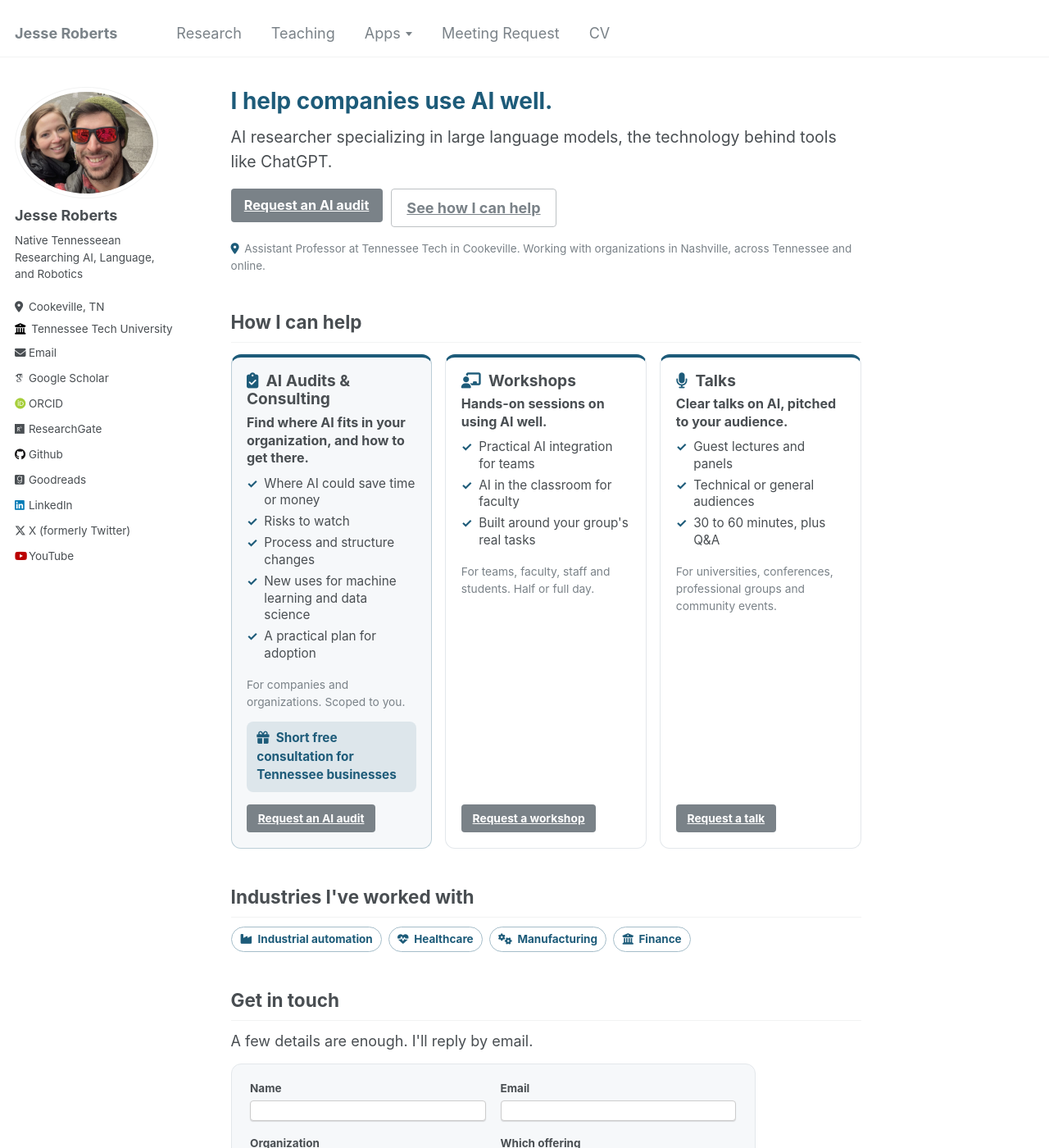
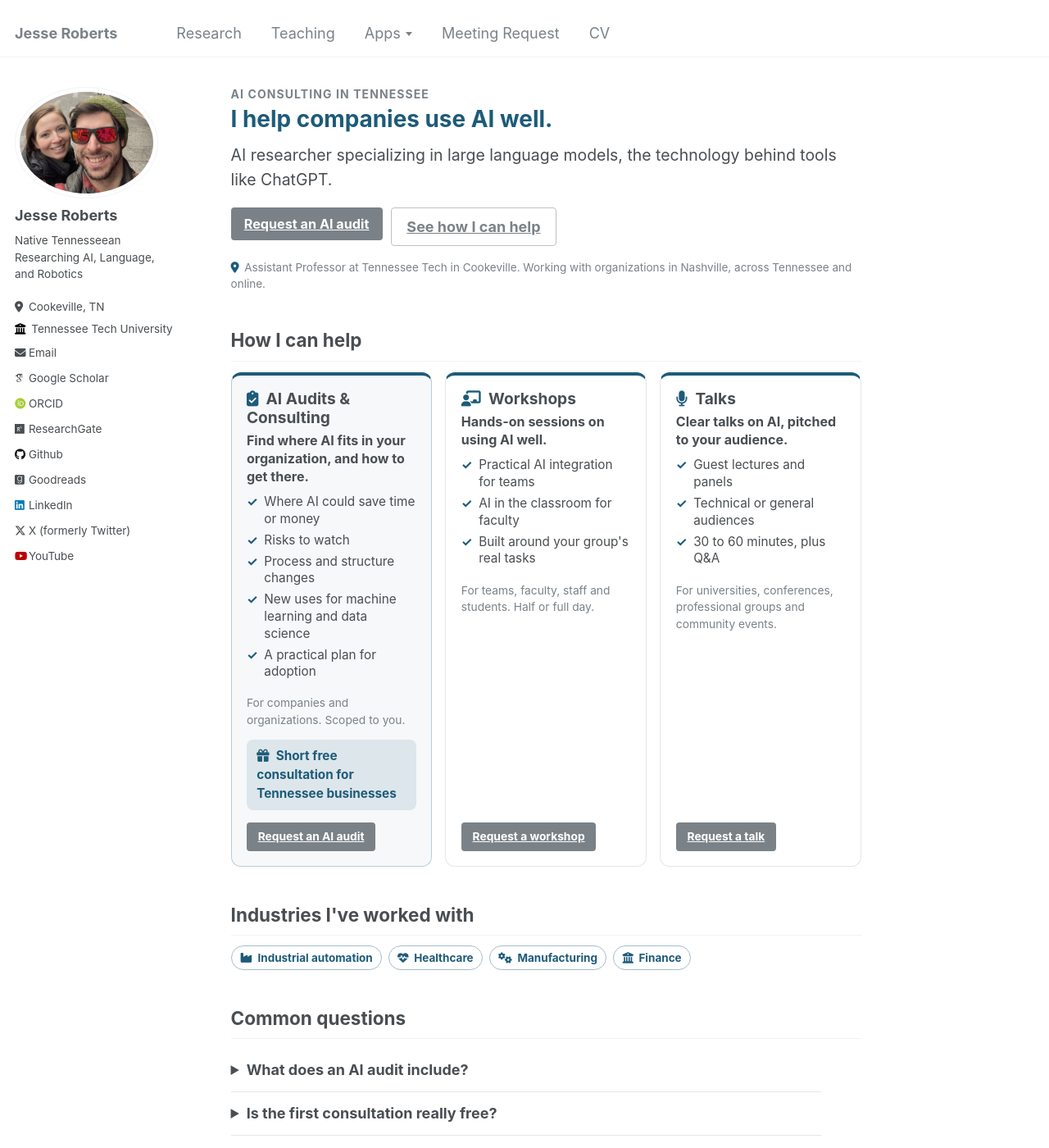
Before and after one commit to JesseTNRoberts/New-site-test, a Jekyll site: the page built from _pages/services.html, in a window 1280 px wide and 1400 px high. Shown: the whole window at 82% size. Built offline with Jekyll 4.4.1, drawn with Linux system fonts in a browser that asks for light colours; some web fonts are replaced; some of the changed text lies outside the part shown.

Commit message:
Services: SEO pass (keyword label, title, FAQ, /ai-consulting/)
- "AI Consulting in Tennessee" label inside the h1, above the headline
- Title leads with the service: "AI Consulting, Workshops and Talks in
  Tennessee - Jesse Roberts"
- Collapsed "Common questions" section with FAQPage structured data
  (answers are drafts from the page's own content, for Jesse to edit)
- Address is now /ai-consulting/, /services/ redirects. Still hidden.

Co-Authored-By: Claude Opus 5.5 <noreply@anthropic.com>
Claude-Session: https://claude.ai/code/session_01BWpusBycuS7rDY9WRWLMsn

```diff
--- a/_data/navigation.yml
+++ b/_data/navigation.yml
@@ -12,9 +12,9 @@ main:
     url: /apps/
     menu: apps
 
-  # Services (/services/) is hidden for now (Jesse, 2026-11-04). To show it again, add here, before Meeting Request:
+  # Services (/ai-consulting/) is hidden for now (Jesse, 2026-11-04). To show it again, add here, before Meeting Request:
   #  - title: "Services"
-  #    url: /services/
+  #    url: /ai-consulting/
 
   - title: "Meeting Request"
     url: /meeting/
--- a/_data/services.yml
+++ b/_data/services.yml
@@ -8,6 +8,8 @@
 # Each offering's `id` is the value its Request button preselects in the form.
 # The first offering is the main one and gets the featured style.
 
+# Small label above the headline, inside the h1, so the main heading carries search words.
+kicker: "AI Consulting in Tennessee"
 headline: "I help companies use AI well."
 subhead: "AI researcher specializing in large language models, the technology behind tools like ChatGPT."
 where: "Assistant Professor at Tennessee Tech in Cookeville. Working with organizations in Nashville, across Tennessee and online."
@@ -81,6 +83,21 @@ industries:
   - name: "Finance"
     icon: fas fa-university
 
+# Common questions, shown collapsed and also as FAQPage structured data for search.
+# Claude's drafts from what the page already says (2026-11-04). Jesse to correct or replace.
+# Keep answers to one or two short sentences.
+faq:
+  - q: "What does an AI audit include?"
+    a: "A look at where AI could save your organization time or money, the risks to watch, and how your processes and structure could change to make the most of it. You get a practical plan for adoption."
+  - q: "Is the first consultation really free?"
+    a: "Yes, for Tennessee businesses. It's a short conversation about your goals and whether an audit makes sense."
+  - q: "Do you work with organizations outside Tennessee?"
+    a: "Yes. I'm based in Cookeville and work with organizations across Tennessee and online."
+  - q: "What industries have you worked with?"
+    a: "Industrial automation, healthcare, manufacturing and finance."
+  - q: "Can a workshop be built around our team's work?"
+    a: "Yes. Workshops focus on practical AI integration and are built around your group's real tasks."
+
 # Testimonials. Add entries (quote, name, role) when Jesse has them. The section hides while empty.
 testimonials: []
 
--- a/_pages/services.html
+++ b/_pages/services.html
@@ -1,13 +1,16 @@
 ---
 layout: single
 title: "Services"
-permalink: /services/
+permalink: /ai-consulting/
+# Briefly lived at /services/ (live, hidden) on 2026-11-04.
+redirect_from:
+  - /services/
 # Hidden for now (Jesse, 2026-11-04). sitemap false also adds noindex. Not linked from anywhere.
 sitemap: false
 # The hero headline is the page's h1, so the theme title is hidden (Jesse, 2026-11-04).
 hide_title: true
 author_profile: true
-seo_title: "Jesse Roberts - AI Speaker, Workshops and Consulting in Tennessee"
+seo_title: "AI Consulting, Workshops and Talks in Tennessee - Jesse Roberts"
 description: "AI consultant and speaker Jesse Roberts helps companies use AI well. Free AI consultation for Tennessee businesses, plus AI audits, workshops and talks."
 # photo: /images/services.jpg
 # photo_alt: "Jesse Roberts giving a talk"
@@ -22,7 +25,7 @@ description: "AI consultant and speaker Jesse Roberts helps companies use AI wel
 
 <header class="ww-hero">
   <div class="ww-hero__text">
-    <h1 class="ww-hero__headline">{{ w.headline }}</h1>
+    <h1 class="ww-hero__headline"><span class="ww-hero__kicker">{{ w.kicker }}</span> {{ w.headline }}</h1>
     <p class="ww-hero__intro">{{ w.subhead }}</p>
     <p class="ww-hero__actions">
       {% for b in w.hero_buttons %}<a class="btn btn--{{ b.style }} btn--large{% if b.offering %} ww-offer__btn{% endif %}" href="{% if b.offering %}?offering={{ b.offering }}#request{% else %}{{ b.href }}{% endif %}"{% if b.offering %} data-offering="{{ b.offering }}"{% endif %}>{{ b.label }}</a>{% endfor %}
@@ -55,6 +58,16 @@ description: "AI consultant and speaker Jesse Roberts helps companies use AI wel
   {% for ind in w.industries %}<li><i class="{{ ind.icon }}" aria-hidden="true"></i> {{ ind.name }}</li>{% endfor %}
 </ul>
 
+<h2 id="faq">Common questions</h2>
+<div class="ww-faq">
+  {% for f in w.faq %}
+  <details>
+    <summary>{{ f.q }}</summary>
+    <p>{{ f.a }}</p>
+  </details>
+  {% endfor %}
+</div>
+
 {% if w.testimonials.size > 0 %}
 <div class="ww-quotes">
   {% for q in w.testimonials %}
@@ -71,7 +84,7 @@ description: "AI consultant and speaker Jesse Roberts helps companies use AI wel
   <input type="hidden" name="_subject" value="Services request from jessetnroberts.com">
   <input type="hidden" name="_template" value="table">
   <input type="hidden" name="_captcha" value="false">
-  <input type="hidden" name="_next" value="{{ site.url }}{{ site.baseurl }}/services/?sent=1#request">
+  <input type="hidden" name="_next" value="{{ site.url }}{{ site.baseurl }}/ai-consulting/?sent=1#request">
   <input type="text" name="_honey" class="ww-form__trap" tabindex="-1" autocomplete="off" aria-hidden="true">
 
   <div class="ww-form__row">
--- a/_sass/_services.scss
+++ b/_sass/_services.scss
@@ -65,6 +65,37 @@ $ww-soft: #f6f8fa;
 
     .btn {
       margin: 0;
+    }
+  }
+
+  .ww-hero__kicker {
+    display: block;
+    margin-bottom: 0.35em;
+    font-size: 0.5em;
+    font-weight: bold;
+    letter-spacing: 0.08em;
+    text-transform: uppercase;
+    color: $gray;
+  }
+
+  .ww-faq {
+    max-width: 720px;
+    margin: 0.5em 0 1.5em;
+
+    details {
+      border-bottom: 1px solid $ww-line;
+    }
+
+    summary {
+      padding: 0.7em 0;
+      font-weight: bold;
+      cursor: pointer;
+    }
+
+    p {
+      margin: 0 0 0.9em;
+      font-size: $type-size-6;
+      line-height: 1.5;
     }
   }
 
```
Also changed, not shown: other parts of _pages/services.html (+10 -0 lines), README.md (+1 -1 lines).
